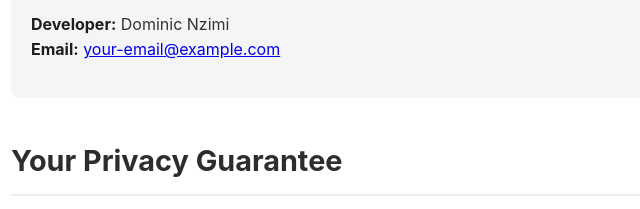
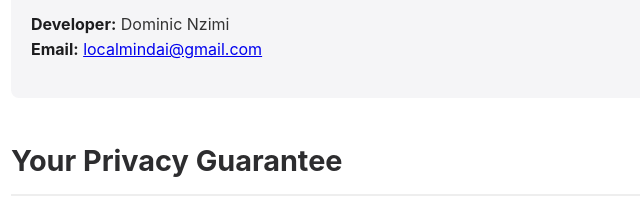
Before and after one commit to Dom88Finch/localmind-support, a plain HTML site: page privacy.html in a window 1280 px wide. Shown: the part 5936-6145 px from the top of the page, 229-869 px from the left. Drawn offline with Linux system fonts and the light colour scheme.

Commit message:
added email contact

```diff
--- a/privacy.html
+++ b/privacy.html
@@ -237,7 +237,8 @@
     <div class="contact-box">
         <p>If you have questions about this Privacy Policy or LocalMind's privacy practices:</p>
         <p><strong>Developer:</strong> Dominic Nzimi<br>
-        <strong>Email:</strong> <a href="mailto:your-email@example.com">your-email@example.com</a></p>
+        <strong>Email:</strong> <a href="mailto:localmindai@gmail.com">localmindai@gmail.com
+</a></p>
     </div>
 
     <h2>Your Privacy Guarantee</h2>
```
